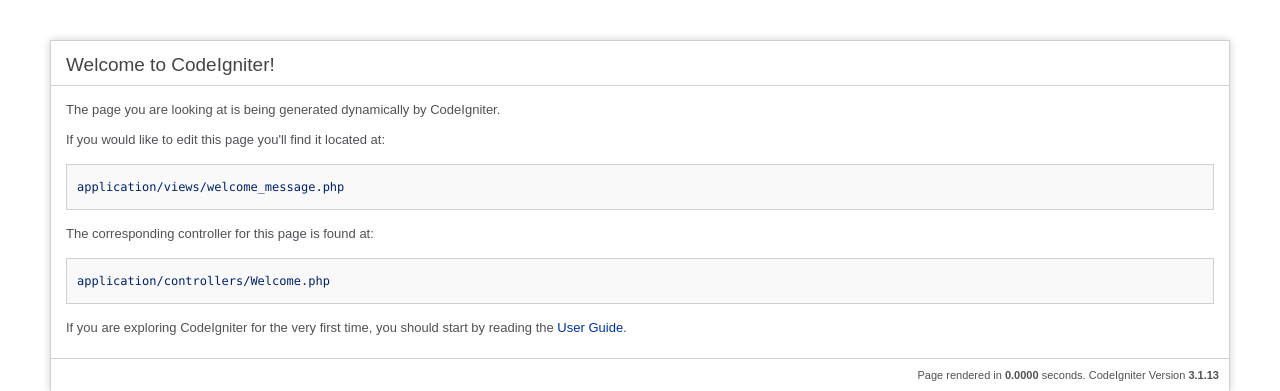
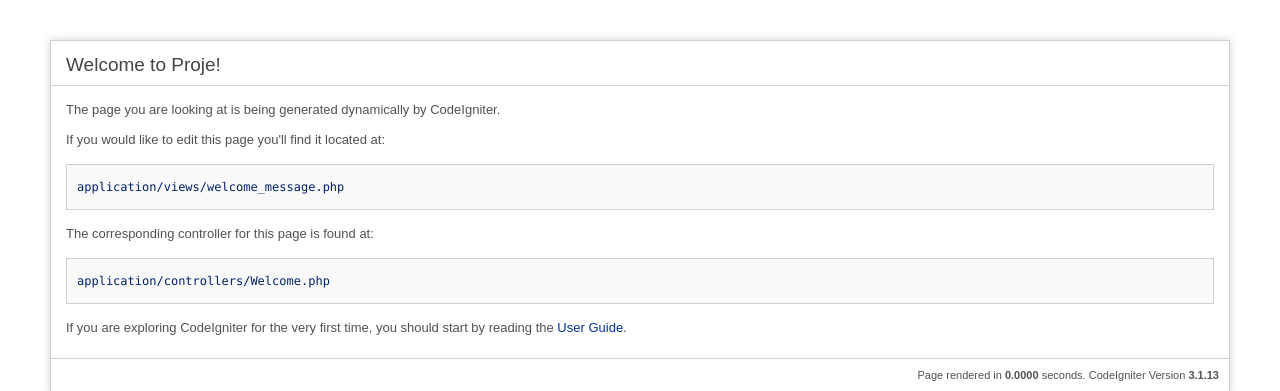
Before and after one commit to sevvalavci/proje_kitaplar, a CodeIgniter app: page /proje_kitaplar/ in a window 1280 px wide. Shown: the top 391 px of the page. Run offline with CodeIgniter, Linux system fonts and the light colour scheme.

Commit message:
welcome proje

```diff
--- a/application/views/welcome_message.php
+++ b/application/views/welcome_message.php
@@ -79,7 +79,7 @@
 <body>
 
 <div id="container">
-	<h1>Welcome to CodeIgniter!</h1>
+	<h1>Welcome to Proje!</h1>
 
 	<div id="body">
 		<p>The page you are looking at is being generated dynamically by CodeIgniter.</p>
```
